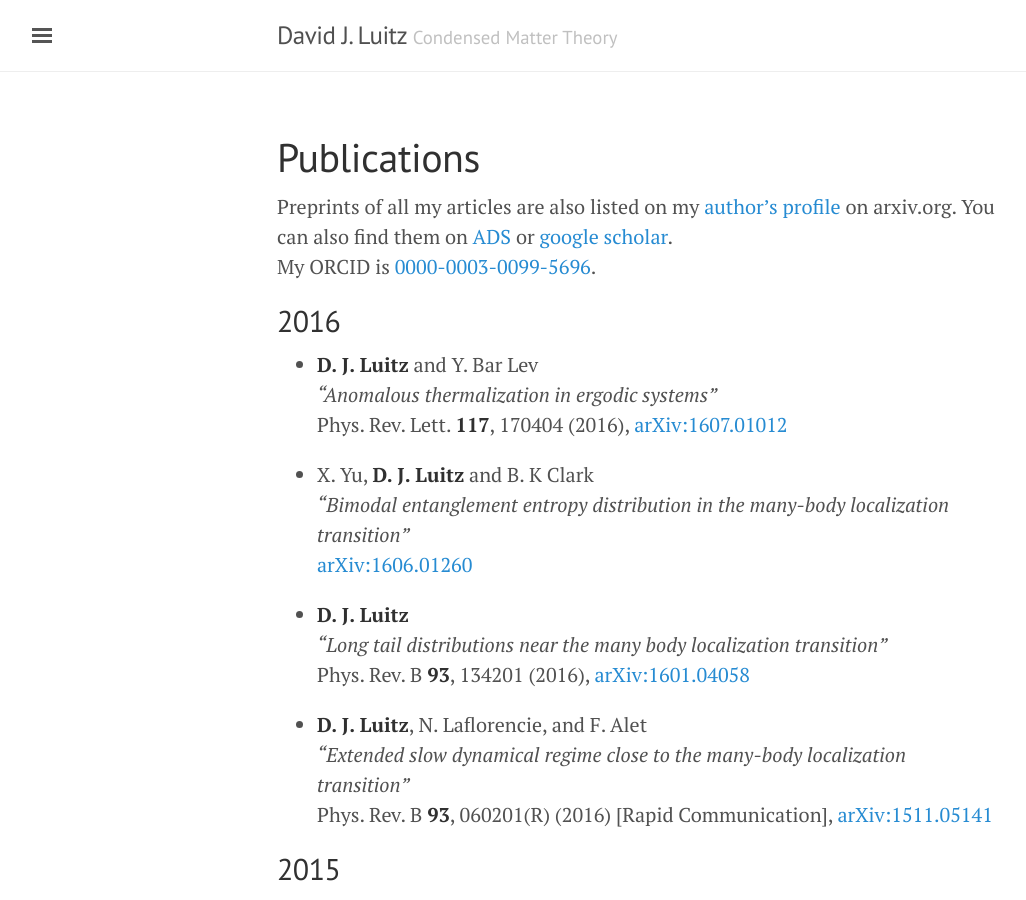
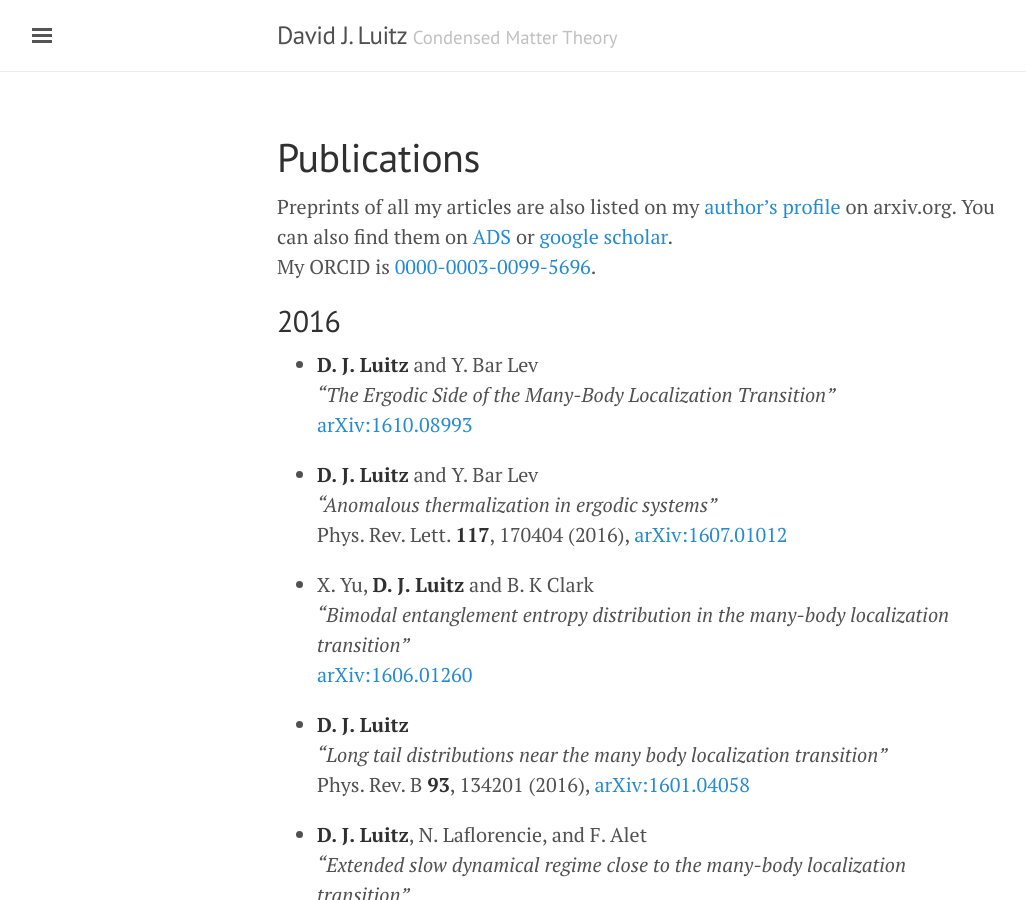
Before and after one commit to dluitz/dluitz.github.io, a Jekyll site: the page built from publications.md, in a window 1280 px wide and 900 px high. Shown: the whole window, without its empty margins (3-1029 px from the left). Built offline with Jekyll 4.4.1, drawn with Linux system fonts in a browser that asks for light colours.

Commit message:
[publist] update

```diff
--- a/publications.md
+++ b/publications.md
@@ -9,6 +9,10 @@ My ORCID is [0000-0003-0099-5696](https://orcid.org/0000-0003-0099-5696).
 
 2016
 ----
+
++ **D. J. Luitz** and Y. Bar Lev
+*"The Ergodic Side of the Many-Body Localization Transition"*
+[arXiv:1610.08993](http://arxiv.org/abs/1610.08993)
 
 + **D. J. Luitz** and Y. Bar Lev
 *"Anomalous thermalization in ergodic systems"*
```
